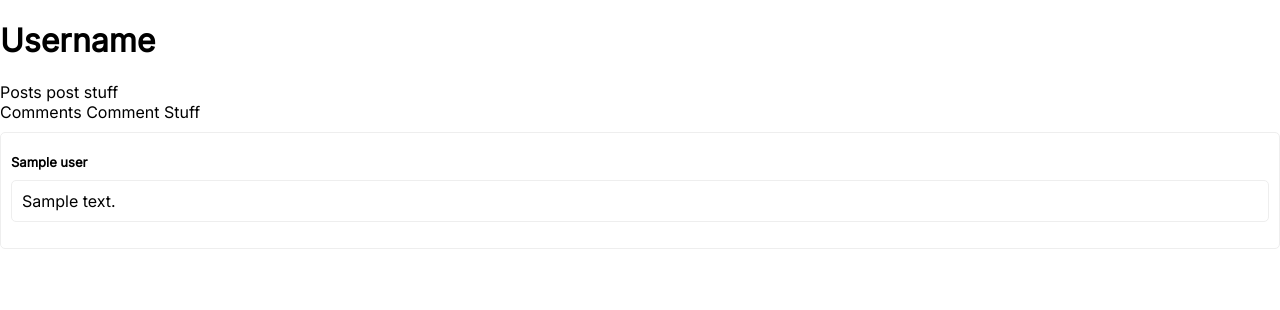
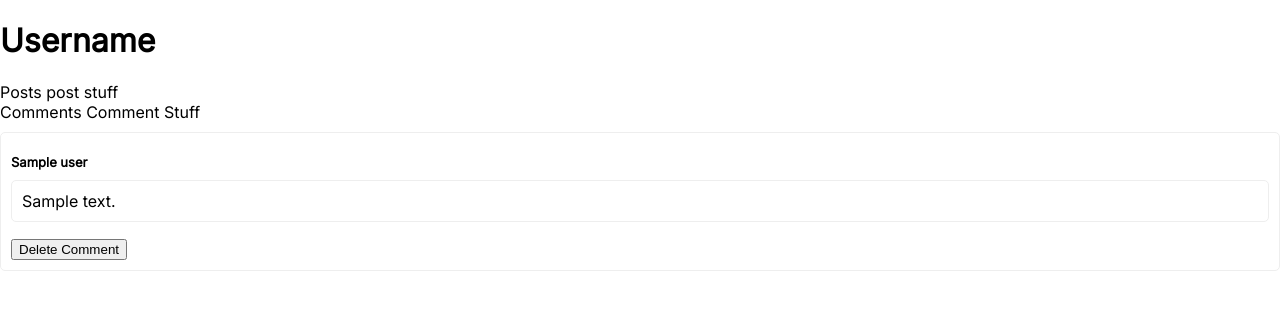
Before and after one commit to software-students-fall2023/2-web-app-exercise-sst2, a Flask app: page /profile/1/comments in a window 1280 px wide. Shown: the part 62-372 px from the top of the page. Run offline with Flask 3, Linux system fonts and the light colour scheme; a database or web service that is not in the repository returns one stand-in record (Sample ...); data that the repository does not hold is empty.

Commit message:
delete comment

```diff
--- a/app.py
+++ b/app.py
@@ -197,6 +197,16 @@ def deletePost():
         usersCollection.update_one({"username": user["username"]}, {"$set": {"comments": user["comments"]}})
     return redirect('/')
 
+@app.route('/deletecomment', methods = ['POST'])
+def deleteComment():
+    comment_id = request.form.get('comment_id')
+    post_id = request.form.get('post_id')
+    user = commentsCollection.find_one({'_id': ObjectId(comment_id)})['user']
+
+    postsCollection.update_one({'_id':ObjectId(post_id)}, {'$pull' : {"comments": ObjectId(comment_id)}})
+    commentsCollection.delete_one({"_id": ObjectId(comment_id)})
+    usersCollection.update_one({'username':user}, {'$pull' : {"comments": ObjectId(comment_id)}})
+    return redirect('/')
 
 if __name__ == "__main__":
     app.run(debug=True)
--- a/templates/comment.html
+++ b/templates/comment.html
@@ -16,5 +16,7 @@
       >
     </h2>
     <p class="comment">{{ comment.text }}</p>
+    {% with type = "Comment", comment_id = comment._id, route = "comment" %} {%
+    include 'delete.html' %} {% endwith %}
   </div>
 </html>
--- a/templates/delete.html
+++ b/templates/delete.html
@@ -10,9 +10,10 @@
   </head>
   <body>
     <div>
-      <form action="/deletepost" method="post">
+      <form action="/delete{{route}}" method="post">
         <input type="hidden" name="post_id" value="{{ post_id }}" />
-        <button type="submit">Delete Post</button>
+        <input type="hidden" name="comment_id" value="{{ comment_id }}" />
+        <button type="submit">Delete {{type}}</button>
       </form>
     </div>
   </body>
--- a/templates/post.html
+++ b/templates/post.html
@@ -15,5 +15,7 @@
       <h2 class="user">{{post.user}}</h2>
     </a>
     <p class="post-content">{{post.content}}</p>
+    {% with type = "Post", route = "post" %} {% include 'delete.html' %} {%
+    endwith %}
   </div>
 </html>
--- a/templates/postPage.html
+++ b/templates/postPage.html
@@ -10,9 +10,8 @@
     <title>Post with Comments</title>
   </head>
   <body>
-
     {% with currentUser=currentUser %} {% include 'nav.html' %} {% endwith %} {%
-    include 'post.html' %} {% include 'delete.html' %}
+    include 'post.html' %}
 
     <div class="comments">
       <h2 class="comments-title">Comments</h2>
```
